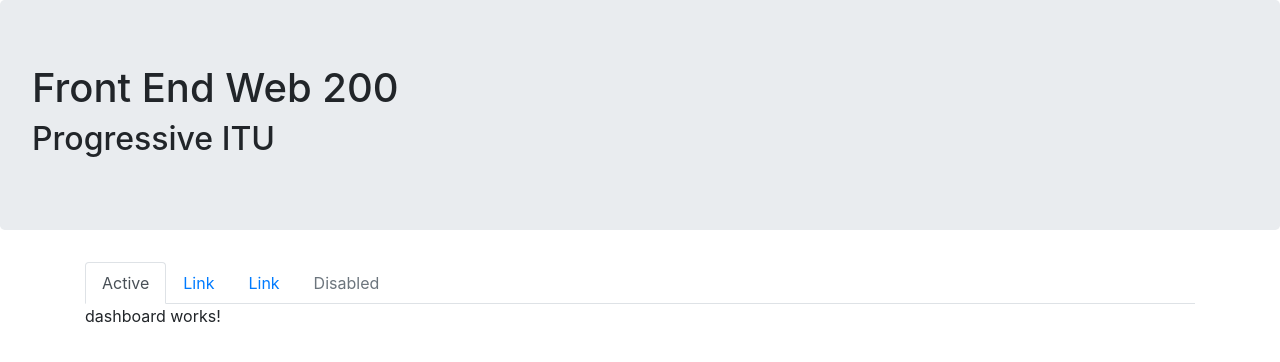
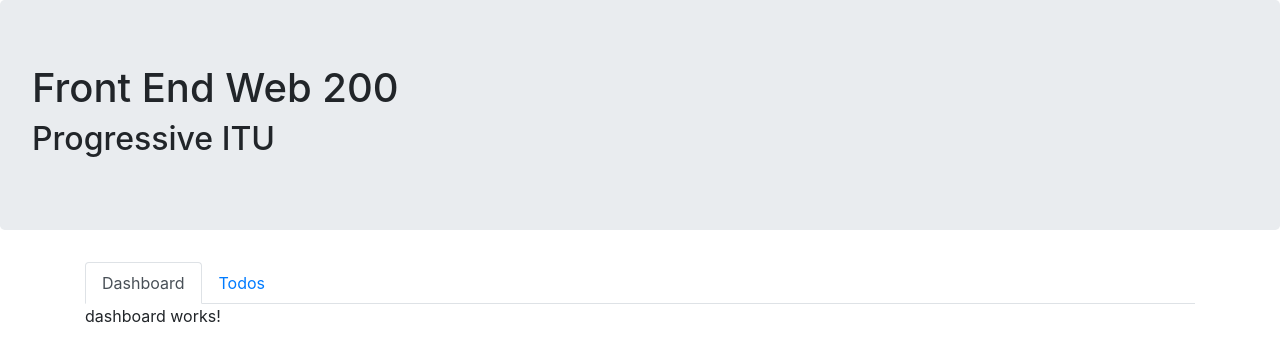
Before and after one commit to rgalinas26/few200, an Angular app: page /dashboard in a window 1280 px wide. Shown: the top 362 px of the page. Built offline with nearby package versions, Linux system fonts and the light colour scheme.

Commit message:
few 200 day 1 final push

```diff
--- a/src/app/app-routing.module.ts
+++ b/src/app/app-routing.module.ts
@@ -14,7 +14,7 @@ const routes: Routes = [
     component: DashboardComponent
   },
   {
-    path: '*', // catchall that redirects to dashboard should a user input an invalid URL
+    path: '**', // catchall that redirects to dashboard should a user input an invalid URL
     redirectTo: 'dashboard'
   }
 ];
--- a/src/app/components/nav/nav.component.html
+++ b/src/app/components/nav/nav.component.html
@@ -1,20 +1,11 @@
 <ul class="nav nav-tabs">
   <li class="nav-item">
-    <a class="nav-link active"
-       href="#">Active</a>
+    <a class="nav-link"
+       [routerLinkActive]="['active']"
+       [routerLink]="['dashboard']">Dashboard</a>
   </li>
   <li class="nav-item">
     <a class="nav-link"
-       href="#">Link</a>
-  </li>
-  <li class="nav-item">
-    <a class="nav-link"
-       href="#">Link</a>
-  </li>
-  <li class="nav-item">
-    <a class="nav-link disabled"
-       href="#"
-       tabindex="-1"
-       aria-disabled="true">Disabled</a>
+       [routerLink]="['todos']">Todos</a>
   </li>
 </ul>
```
